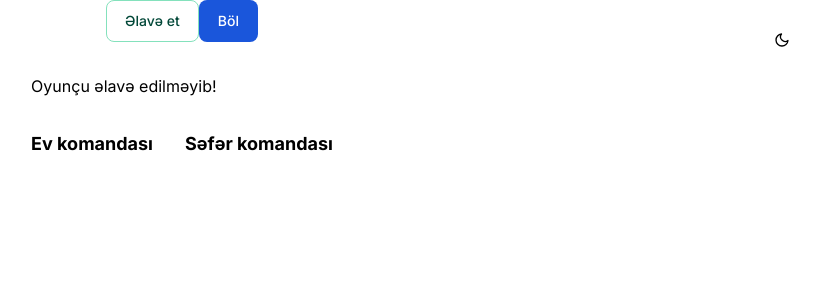
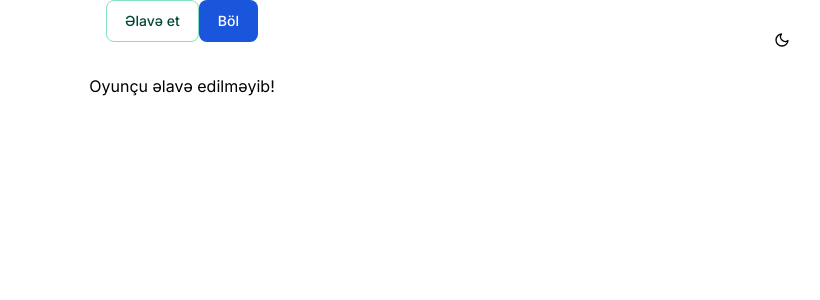
Before and after one commit to aliyev8/spli-squad, a Next.js app: page / in a window 1280 px wide. Shown: the top 300 px of the page, without its empty margins (458-1278 px from the left). Built offline with nearby package versions, Linux system fonts and the light colour scheme.

Commit message:
Fixed: teams

```diff
--- a/src/components/Teams.jsx
+++ b/src/components/Teams.jsx
@@ -2,26 +2,26 @@
 export default function Teams({teams}) {
     return <div className='flex gap-8 mt-8 justify-center'>
 
-        <ul>
+        {teams && teams[0] && teams[0].length > 0 && <ul>
             <h4 className='text-lg font-bold'>Ev komandası</h4>
             {
-                teams && teams[0] && teams[0].length > 0 && teams[0].map(({name,id}) => (
+                teams[0].map(({name, id}) => (
                     <li key={id}>
                         {name}
                     </li>
                 ))
             }
         </ul>
-
-        <ul>
+        }
+        {teams && teams[1] && teams[1].length > 0 && <ul>
             <h4 className='text-lg font-bold'>Səfər komandası</h4>
             {
-                teams && teams[1] && teams[1].length > 0 && teams[1].map(({name,id}) => (
+                teams[1].map(({name, id}) => (
                     <li key={id}>
                         {name}
                     </li>
                 ))
             }
-        </ul>
+        </ul>}
     </div>
 }
```
